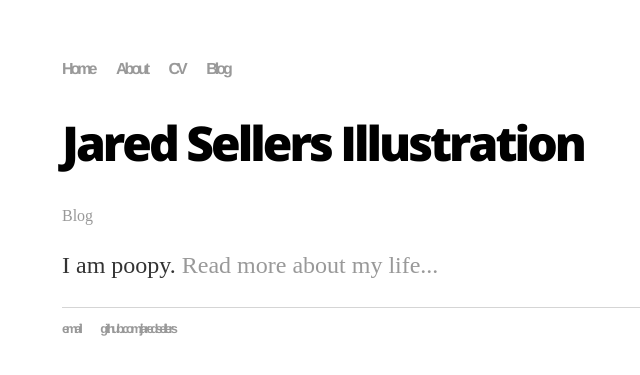
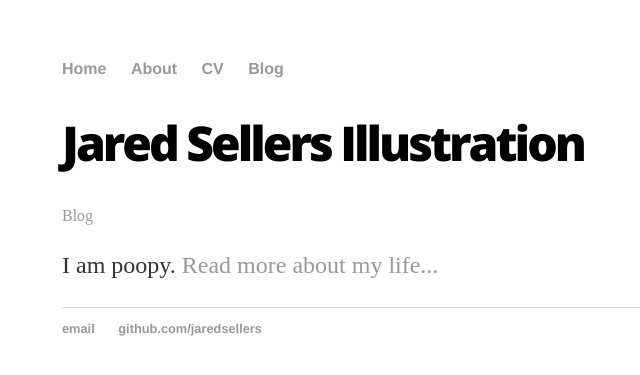
Before and after one commit to victoriadouglas/Victoriadouglas.github.io, a Jekyll site: the page built from index.html, in a window 1280 px wide. Shown: the top 375 px of the page, without its empty margins (130-770 px from the left). Built offline with Jekyll 4.4.1, drawn with Linux system fonts in a browser that asks for light colours.

Commit message:
Update main.css

```diff
--- a/css/main.css
+++ b/css/main.css
@@ -8,7 +8,6 @@ nav ul, footer ul {
     padding: 0px;
     list-style: none;
     font-weight: bold;
-    letter-spacing: -3px;
 }
 nav ul li, footer ul li {
     display: inline;
```
